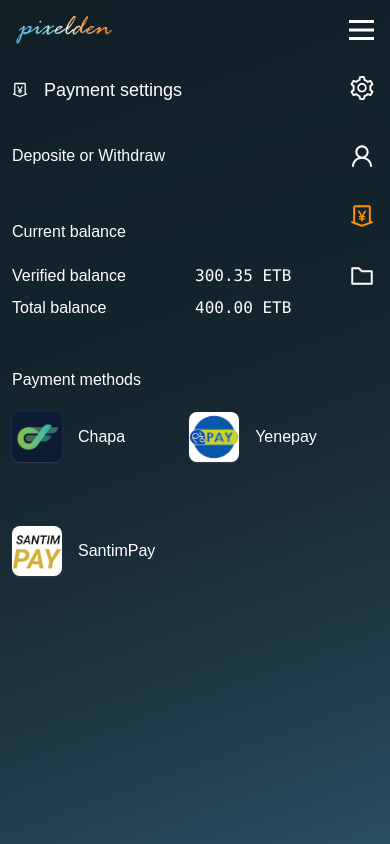
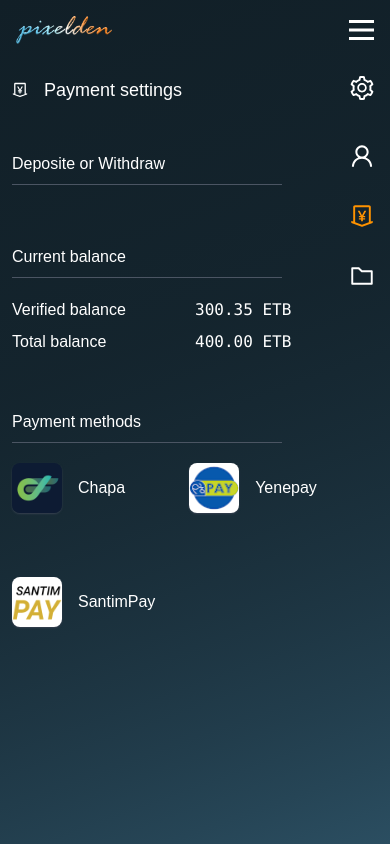
Before and after one commit to meraf00/pixel-den, a React (Create React App) app: page /settings/payment in a window 390 px wide. Built offline with nearby package versions, Linux system fonts and the light colour scheme; no server answers; sample sign-in values are in the browser's storage.

Commit message:
fix(payment-page): fix responsiveness issue on payment icons

```diff
--- a/src/pages/PaymentPage.jsx
+++ b/src/pages/PaymentPage.jsx
@@ -1,4 +1,4 @@
-import { MoneyCollectOutlined,  } from "@ant-design/icons";
+import { MoneyCollectOutlined } from "@ant-design/icons";
 import { useAuth } from "features/authentication";
 import { PaymentForm } from "features/payment";
 import React from "react";
@@ -20,19 +20,17 @@
       </div>
 
       <div className="flex flex-col my-10 gap-3">
-        <span className="flex items-center font-medium text-md md:text-xl">
+        <span className="flex items-center font-medium text-md md:text-lg border-b border-gray-600 py-2 mr-24">
           Deposite or Withdraw
         </span>
 
         <div className="flex gap-16">
-          <div>
-
-          </div>
+          <div></div>
         </div>
       </div>
 
       <div className="flex flex-col my-10 gap-3">
-        <span className="flex items-center font-medium text-md md:text-xl">
+        <span className="flex items-center font-medium text-md md:text-lg border-b border-gray-600 py-2 mr-24">
           Current balance
         </span>
 
@@ -49,11 +47,11 @@
       </div>
 
       <div className="flex flex-col gap-5 my-10">
-        <span className="flex items-center font-medium text-md md:text-xl">
+        <span className="flex items-center font-medium text-md md:text-lg border-b border-gray-600 py-2 mr-24">
           Payment methods
         </span>
 
-        <div className="flex gap-16 flex-wrap">
+        <div className="flex gap-16  md:gap-x-20 lg:gap-x-36 flex-wrap">
           <div className="flex items-center gap-4">
             <img
               src={PaymentProviderIcon.chapa}
```
